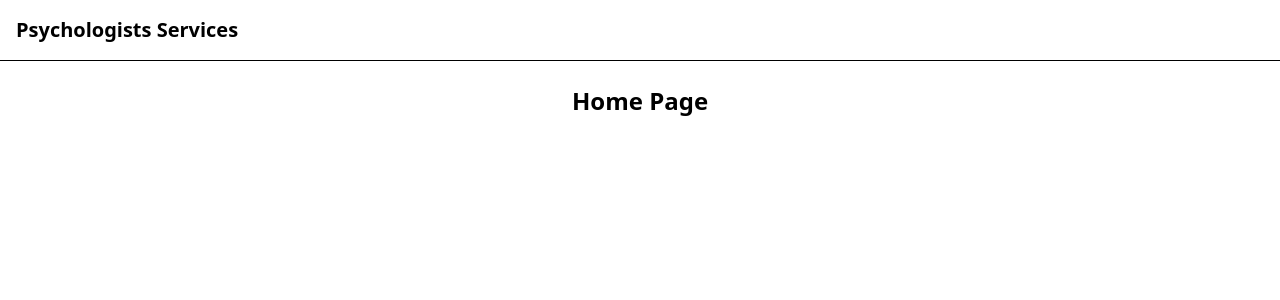
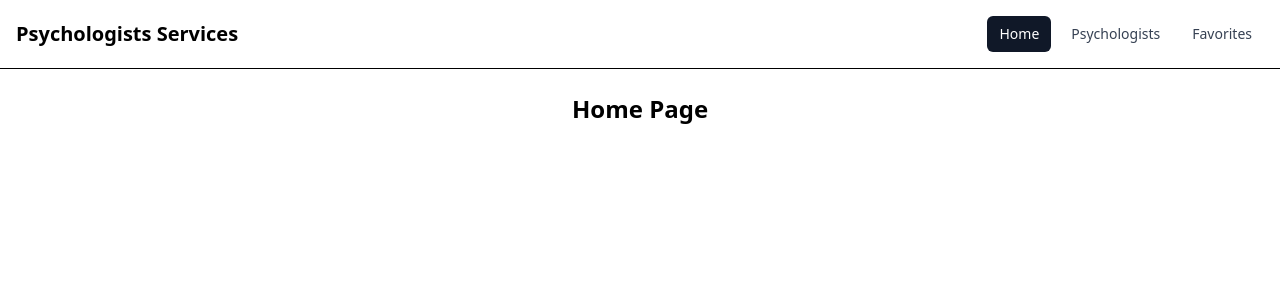
Before and after one commit to bilisimfatihi/psychologists-services, a React (Vite) app: page / in a window 1280 px wide. Shown: the top 300 px of the page. Built offline with nearby package versions, Linux system fonts and the light colour scheme.

Commit message:
feat: add header navigation with active links

```diff
--- /dev/null
+++ b/src/components/Header/Header.tsx
@@ -0,0 +1,30 @@
+import { Link, NavLink } from "react-router-dom";
+
+const Header = () => {
+  const linkClass = ({ isActive }: { isActive: boolean }) =>
+    `px-3 py-2 rounded-md text-sm font-medium transition
+     ${isActive ? "bg-gray-900 text-white" : "text-gray-700 hover:bg-gray-100"}`;
+
+  return (
+    <header className="border-b">
+      <div className="max-w-7xl mx-auto px-4 py-4 flex items-center justify-between">
+        <Link to="/" className="text-xl font-bold hover:opacity-80">
+          Psychologists Services
+        </Link>
+        <nav className="flex gap-2">
+          <NavLink to="/" className={linkClass}>
+            Home
+          </NavLink>
+          <NavLink to="/psychologists" className={linkClass}>
+            Psychologists
+          </NavLink>
+          <NavLink to="/favorites" className={linkClass}>
+            Favorites
+          </NavLink>
+        </nav>
+      </div>
+    </header>
+  );
+};
+
+export default Header;
--- /dev/null
+++ b/src/components/Header/index.ts
@@ -0,0 +1 @@
+export { default } from './Header';
--- a/src/components/Layout/Layout.tsx
+++ b/src/components/Layout/Layout.tsx
@@ -1,21 +1,15 @@
 import { Outlet } from "react-router-dom";
+import Header from "../Header";
 
 const Layout = () => {
   return (
     <div className="min-h-screen flex flex-col">
-      <header className="border-b">
-        <div className="max-w-7xl mx-auto px-4 py-4">
-          <h1 className="text-xl font-bold">
-            Psychologists Services
-          </h1>
-        </div>
-      </header>
-
+      <Header />
       <main className="flex-1 max-w-7xl mx-auto px-4 py-6">
         <Outlet />
       </main>
     </div>
   );
-}
+};
 
-export default Layout
+export default Layout;
```
Also changed, not shown: src/pages/Home/Home.tsx (+3 -7 lines).
